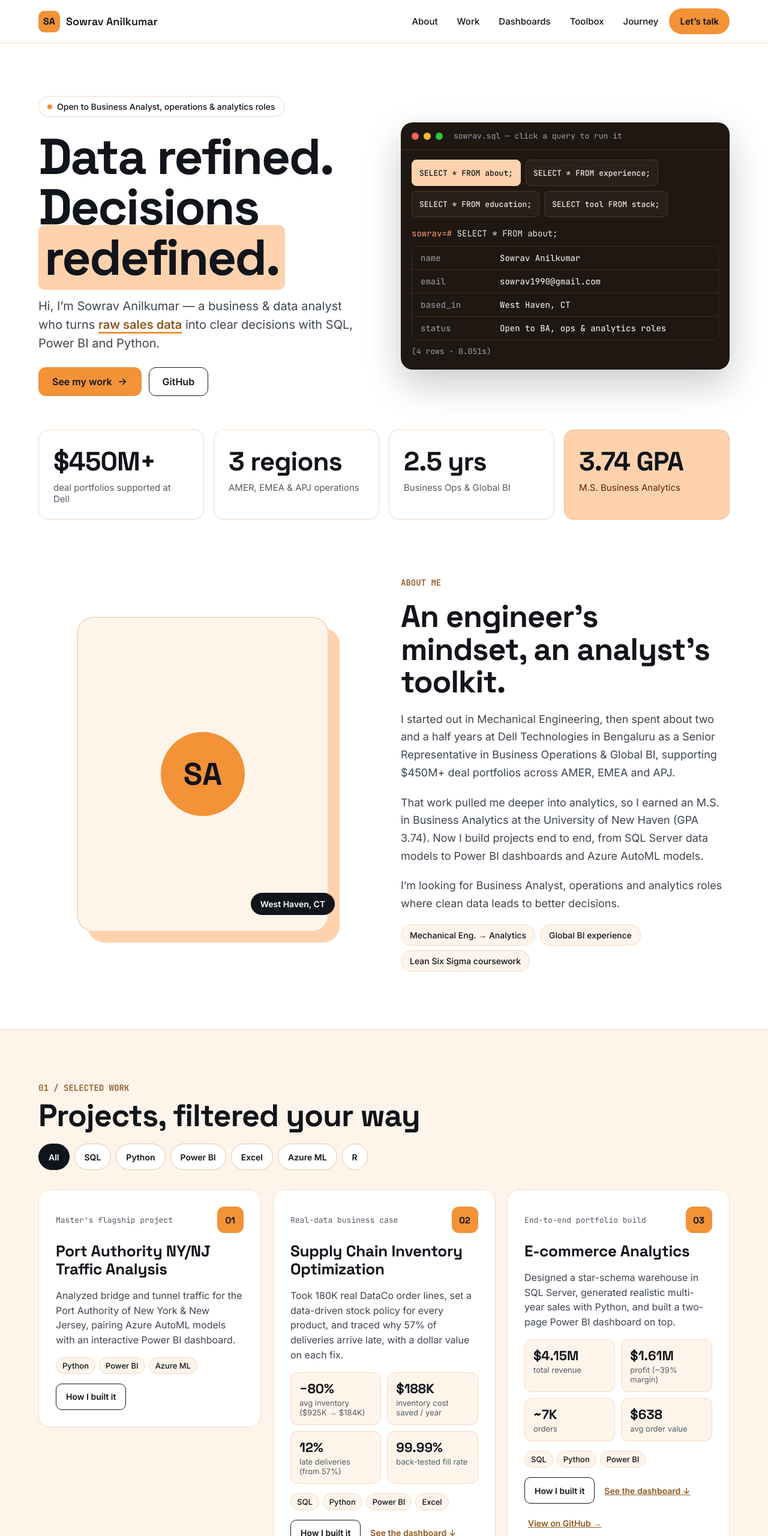
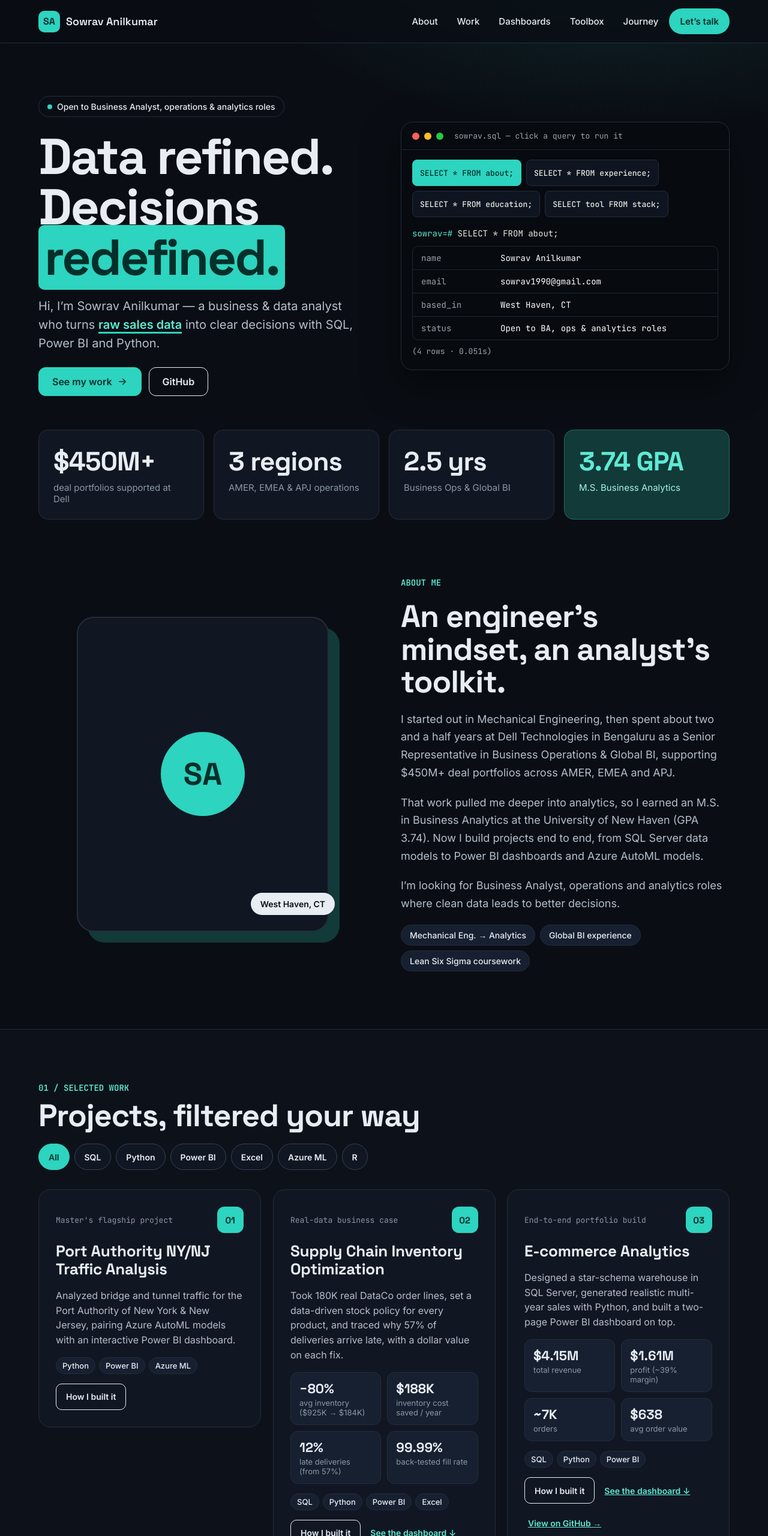
Before and after one commit to AnilkumarSowrav/AnilkumarSowrav.github.io, a plain HTML site: page index.html in a window 1280 px wide. Shown: the top 2560 px of the page at 60% size. Drawn offline with Linux system fonts and the light colour scheme.

Commit message:
Switch to dark theme with teal accent

```diff
--- a/index.html
+++ b/index.html
@@ -4,6 +4,7 @@
 <script>document.documentElement.classList.add('js')</script>
 <meta charset="utf-8">
 <meta name="viewport" content="width=device-width, initial-scale=1">
+<meta name="theme-color" content="#0A0E14">
 <title>Sowrav Anilkumar — Business &amp; Data Analyst</title>
 <meta name="description" content="Sowrav Anilkumar — Business & Data Analyst. SQL, Power BI, Python. Former Dell Technologies Global BI; M.S. Business Analytics, University of New Haven.">
 <meta property="og:title" content="Sowrav Anilkumar — Business & Data Analyst">
@@ -16,22 +17,28 @@
 <style>
   /* ===== THEME — change colors here ===== */
   :root{
-    --accent:#F39237;      /* main orange */
-    --accent-text:#92571F; /* darker orange for text on white */
-    --tint:#FFF4EA;        /* light peach background */
-    --tint-2:#FFD2AD;      /* highlight peach */
-    --line:#F3D9C4;
-    --line-2:#E8C3A5;
-    --ink:#11141A;
-    --body:#3E4550;
-    --muted:#545B66;
-    --dark:#1F1712;
-    --dark-2:#2A1F19;
-    --dark-line:#3A2C24;
+    color-scheme:dark;
+    --bg:#0A0E14;          /* page background */
+    --bg-2:#0D121A;        /* alternate section background */
+    --surface:#111722;     /* cards */
+    --surface-2:#172031;   /* chips, inner boxes */
+    --accent:#2DD4BF;      /* main teal */
+    --accent-text:#5EEAD4; /* teal for text on dark */
+    --on-accent:#042F2A;   /* text on teal */
+    --tint:#0F2226;        /* teal-tinted surface */
+    --tint-2:#123A38;      /* stronger teal tint */
+    --line:#232D3B;
+    --line-2:#334155;
+    --ink:#E8EDF4;         /* headings / main text */
+    --body:#B4BECC;        /* paragraph text */
+    --muted:#8A96A6;
+    --dark:#070A0F;        /* console */
+    --dark-2:#0F1520;
+    --dark-line:#1E2733;
   }
   *{box-sizing:border-box}
   html{scroll-behavior:smooth}
-  body{margin:0;background:#fff;color:var(--ink);font-family:Inter,system-ui,sans-serif}
+  body{margin:0;background:radial-gradient(1000px 520px at 80% -120px,rgba(45,212,191,.13),transparent 65%) no-repeat,var(--bg);color:var(--ink);font-family:Inter,system-ui,sans-serif}
   a{color:var(--ink)} a:hover{color:var(--accent-text)}
   h1,h2,h3{font-family:'Space Grotesk',sans-serif;margin:0}
   .mono{font-family:'JetBrains Mono',ui-monospace,monospace}
@@ -39,7 +46,7 @@
   .label{font-family:'JetBrains Mono',monospace;font-size:14px;font-weight:600;color:var(--accent-text)}
   .h2{font-size:clamp(34px,4.5vw,52px);letter-spacing:-.02em;line-height:1.05}
   .lift{transition:transform .18s ease,box-shadow .18s ease}
-  .lift:hover{transform:translateY(-4px);box-shadow:0 14px 30px rgba(17,20,26,.10)}
+  .lift:hover{transform:translateY(-4px);box-shadow:0 14px 30px rgba(0,0,0,.45)}
   .press{transition:transform .12s ease,background .15s ease,color .15s ease;cursor:pointer}
   .press:hover{transform:translateY(-1px)} .press:active{transform:scale(.97)}
   .blink{animation:blink 1s steps(1) infinite} @keyframes blink{50%{opacity:0}}
@@ -57,19 +64,20 @@
   @media (prefers-reduced-motion:reduce){.js .reveal{opacity:1;transform:none;transition:none}.card,.qrow,.qmeta{animation:none}}
 
   /* nav */
-  header{position:sticky;top:0;z-index:10;background:rgba(255,255,255,.92);backdrop-filter:blur(8px);border-bottom:1px solid var(--line)}
+  header{position:sticky;top:0;z-index:10;background:rgba(10,14,20,.78);backdrop-filter:blur(10px);border-bottom:1px solid var(--line)}
   nav{display:flex;flex-wrap:wrap;align-items:center;justify-content:space-between;gap:12px;padding:14px 24px;max-width:1200px;margin:0 auto}
   .brand{display:flex;align-items:center;gap:10px;text-decoration:none}
-  .logo{width:36px;height:36px;border-radius:10px;background:var(--accent);display:flex;align-items:center;justify-content:center;font:700 16px 'Space Grotesk',sans-serif}
+  .logo{width:36px;height:36px;border-radius:10px;background:var(--accent);color:var(--on-accent);display:flex;align-items:center;justify-content:center;font:700 16px 'Space Grotesk',sans-serif}
   .brand span:last-child{font:600 18px 'Space Grotesk',sans-serif}
   .navlinks{display:flex;flex-wrap:wrap;align-items:center;gap:4px}
   .navlinks a{padding:12px 14px;font-size:15px;font-weight:500;text-decoration:none}
-  .navlinks a.cta{background:var(--accent);border-radius:999px;font-weight:600;padding:12px 18px}
+  .navlinks a.cta{background:var(--accent);color:var(--on-accent);border-radius:999px;font-weight:600;padding:12px 18px}
 
   /* buttons */
   .btn{display:inline-flex;align-items:center;gap:8px;min-height:48px;padding:0 22px;border-radius:12px;font-weight:600;font-size:16px;text-decoration:none;border:1.5px solid var(--ink);color:var(--ink);background:transparent}
-  .btn.fill{background:var(--accent);border-color:var(--accent)}
-  .btn.dark{background:var(--ink);border-color:var(--ink);color:#fff}
+  .btn.fill{background:var(--accent);border-color:var(--accent);color:var(--on-accent)}
+  .btn.fill:hover{color:var(--on-accent)}
+  .btn.dark{background:var(--on-accent);border-color:var(--on-accent);color:#fff}
   .btn.dark:hover{color:#fff}
 
   /* hero */
@@ -78,22 +86,22 @@
   .pill{align-self:flex-start;display:inline-flex;align-items:center;gap:8px;padding:8px 14px;border:1px solid var(--line);border-radius:999px;font-size:14px;font-weight:500}
   .dot{width:8px;height:8px;border-radius:50%;background:var(--accent)}
   .hero h1{font-weight:700;font-size:clamp(48px,7vw,84px);line-height:1;letter-spacing:-.03em}
-  .hl{background:var(--tint-2);padding:0 10px;border-radius:10px}
+  .hl{background:var(--accent);color:var(--on-accent);padding:0 10px;border-radius:10px}
   .lead{margin:0;font-size:20px;line-height:1.55;color:var(--body);max-width:540px}
   #word{font-weight:600;color:var(--accent-text);border-bottom:3px solid var(--accent);transition:opacity .2s}
   .row{display:flex;flex-wrap:wrap;gap:12px}
 
   /* console */
-  .console{background:var(--dark);border-radius:20px;overflow:hidden;box-shadow:0 24px 60px rgba(17,20,26,.22);font-family:'JetBrains Mono',monospace}
+  .console{background:var(--dark);border:1px solid var(--line);border-radius:20px;overflow:hidden;box-shadow:0 24px 60px rgba(0,0,0,.5);font-family:'JetBrains Mono',monospace}
   .console-top{display:flex;align-items:center;gap:8px;padding:14px 18px;border-bottom:1px solid var(--dark-line)}
   .console-top i{width:12px;height:12px;border-radius:50%;display:block}
   .console-top span{margin-left:10px;font-size:13px;color:#9AA3AE}
   .qbtns{padding:16px 18px 6px;display:flex;flex-wrap:wrap;gap:8px}
-  .qbtn{min-height:44px;padding:8px 12px;border-radius:8px;font:500 13px 'JetBrains Mono',monospace;background:var(--dark-2);color:#E8EAE4;border:1px solid #4A372C}
-  .qbtn.on{background:var(--tint-2);color:var(--ink);border-color:var(--tint-2)}
+  .qbtn{min-height:44px;padding:8px 12px;border-radius:8px;font:500 13px 'JetBrains Mono',monospace;background:var(--dark-2);color:#E8EAE4;border:1px solid var(--line)}
+  .qbtn.on{background:var(--accent);color:var(--on-accent);border-color:var(--accent)}
   .qout{padding:12px 18px 22px;min-height:236px}
   .prompt{font-size:14px;color:#E8EAE4;margin-bottom:12px}
-  .prompt b{color:#FFA263;font-weight:400}
+  .prompt b{color:var(--accent-text);font-weight:400}
   .qtable{border:1px solid var(--dark-line);border-radius:10px;overflow:hidden}
   .qrow{display:grid;grid-template-columns:120px 1fr;gap:12px;padding:10px 14px;border-bottom:1px solid var(--dark-line);font-size:14px}
   .qrow:last-child{border-bottom:0}
@@ -102,44 +110,44 @@
 
   /* stats */
   .stats{display:grid;grid-template-columns:repeat(auto-fit,minmax(220px,1fr));gap:16px;padding-bottom:72px}
-  .stat{background:#fff;border:1px solid var(--line);border-radius:16px;padding:24px;display:flex;flex-direction:column;gap:6px}
+  .stat{background:var(--surface);border:1px solid var(--line);border-radius:16px;padding:24px;display:flex;flex-direction:column;gap:6px}
   .stat b{font:700 44px 'Space Grotesk',sans-serif;letter-spacing:-.02em}
   .stat span{font-size:15px;color:var(--muted)}
-  .stat.peach{background:var(--tint-2);border-color:#F5B98A} .stat.peach span{color:#5A2508}
+  .stat.peach{background:var(--tint-2);border-color:#1F6B63} .stat.peach b{color:var(--accent-text)} .stat.peach span{color:#A7F3E8}
 
   /* about */
   .about{display:grid;grid-template-columns:repeat(auto-fit,minmax(min(100%,340px),1fr));gap:56px;align-items:center;padding-top:24px;padding-bottom:96px}
   .photo{position:relative;max-width:420px;width:100%;justify-self:center}
   .photo .back{position:absolute;inset:18px -18px -18px 18px;border-radius:28px;background:var(--tint-2)}
-  .photo .frame{position:relative;aspect-ratio:4/5;border-radius:28px;background:var(--tint);border:2px solid var(--line);display:flex;align-items:center;justify-content:center;overflow:hidden}
+  .photo .frame{position:relative;aspect-ratio:4/5;border-radius:28px;background:var(--surface);border:2px solid var(--line);display:flex;align-items:center;justify-content:center;overflow:hidden}
   .photo .frame img{width:100%;height:100%;object-fit:cover}
-  .mono-badge{width:140px;height:140px;border-radius:50%;background:var(--accent);display:flex;align-items:center;justify-content:center;font:700 52px 'Space Grotesk',sans-serif}
-  .photo .loc{position:absolute;right:-10px;bottom:28px;padding:10px 16px;border-radius:999px;background:var(--ink);color:#fff;font-size:14px;font-weight:600}
+  .mono-badge{width:140px;height:140px;border-radius:50%;background:var(--accent);color:var(--on-accent);display:flex;align-items:center;justify-content:center;font:700 52px 'Space Grotesk',sans-serif}
+  .photo .loc{position:absolute;right:-10px;bottom:28px;padding:10px 16px;border-radius:999px;background:var(--ink);color:var(--bg);font-size:14px;font-weight:600}
   .about-copy{display:flex;flex-direction:column;gap:20px}
   .about-copy p{margin:0;font-size:18px;line-height:1.65;color:var(--body)}
   .chips{display:flex;flex-wrap:wrap;gap:8px}
-  .chip{font-size:14px;font-weight:500;padding:8px 14px;border-radius:999px;background:var(--tint);border:1px solid var(--line)}
+  .chip{font-size:14px;font-weight:500;padding:8px 14px;border-radius:999px;background:var(--surface-2);border:1px solid var(--line)}
 
   /* work */
-  #work{background:var(--tint);border-top:1px solid var(--line);border-bottom:1px solid var(--line)}
+  #work{background:var(--bg-2);border-top:1px solid var(--line);border-bottom:1px solid var(--line)}
   .section{padding-top:88px;padding-bottom:88px;display:flex;flex-direction:column;gap:32px}
   .work-head{display:flex;flex-wrap:wrap;align-items:flex-end;justify-content:space-between;gap:20px}
   .stack{display:flex;flex-direction:column;gap:10px}
   .filters{display:flex;flex-wrap:wrap;gap:8px}
-  .fbtn{min-height:44px;padding:10px 16px;border-radius:999px;font:600 14px Inter,sans-serif;background:#fff;color:var(--ink);border:1.5px solid var(--line-2)}
-  .fbtn.on{background:var(--ink);color:#fff;border-color:var(--ink)}
+  .fbtn{min-height:44px;padding:10px 16px;border-radius:999px;font:600 14px Inter,sans-serif;background:var(--surface);color:var(--ink);border:1.5px solid var(--line-2)}
+  .fbtn.on{background:var(--accent);color:var(--on-accent);border-color:var(--accent)}
   .cards{display:grid;grid-template-columns:repeat(auto-fill,minmax(min(100%,340px),1fr));gap:20px;align-items:start}
-  .card{background:#fff;border:1px solid var(--line);border-radius:20px;padding:28px;display:flex;flex-direction:column;gap:16px}
+  .card{background:var(--surface);border:1px solid var(--line);border-radius:20px;padding:28px;display:flex;flex-direction:column;gap:16px}
   .card-top{display:flex;align-items:center;justify-content:space-between;gap:12px}
   .card-top span:first-child{font-family:'JetBrains Mono',monospace;font-size:13px;color:var(--muted)}
-  .num{width:44px;height:44px;border-radius:12px;display:flex;align-items:center;justify-content:center;font:700 15px 'Space Grotesk',sans-serif;background:var(--accent)}
+  .num{width:44px;height:44px;border-radius:12px;display:flex;align-items:center;justify-content:center;font:700 15px 'Space Grotesk',sans-serif;background:var(--accent);color:var(--on-accent)}
   .card h3{font-size:26px;line-height:1.15;letter-spacing:-.01em}
   .card p{margin:0;font-size:16px;line-height:1.55;color:var(--body)}
   .metrics{display:grid;grid-template-columns:repeat(2,minmax(0,1fr));gap:10px}
-  .metric{background:var(--tint);border:1px solid var(--line);border-radius:12px;padding:12px 14px;display:flex;flex-direction:column;gap:2px}
+  .metric{background:var(--surface-2);border:1px solid var(--line);border-radius:12px;padding:12px 14px;display:flex;flex-direction:column;gap:2px}
   .metric b{font:700 22px 'Space Grotesk',sans-serif} .metric span{font-size:13px;color:var(--muted)}
   .tags{display:flex;flex-wrap:wrap;gap:6px}
-  .tag{font-size:13px;font-weight:500;padding:5px 10px;border-radius:999px;background:var(--tint);border:1px solid var(--line)}
+  .tag{font-size:13px;font-weight:500;padding:5px 10px;border-radius:999px;background:var(--surface-2);border:1px solid var(--line)}
   .details{margin:0;padding:16px 0 0 18px;border-top:1px dashed var(--line-2);display:flex;flex-direction:column;gap:8px;font-size:15px;line-height:1.5;color:var(--body)}
   .tbtn{min-height:44px;padding:10px 16px;border-radius:10px;border:1.5px solid var(--ink);background:transparent;color:var(--ink);font:600 14px Inter,sans-serif}
   .glink{display:inline-flex;align-items:center;min-height:44px;padding:0 6px;font-size:14px;font-weight:600;color:var(--accent-text)}
@@ -148,11 +156,11 @@
   .dash-pick{display:flex;flex-direction:column;gap:12px;margin-top:28px}
   .dash-pick .row2{display:flex;flex-wrap:wrap;align-items:center;gap:12px}
   .dash-pick .k{width:72px;font:600 12px 'JetBrains Mono',monospace;letter-spacing:.06em;color:var(--muted,#5b6470)}
-  .dash-proj{display:flex;flex-wrap:wrap;align-items:baseline;justify-content:space-between;gap:8px 20px;margin:24px 0 16px;padding:16px 20px;border:1.5px solid var(--line-2);border-radius:16px;background:#fff}
+  .dash-proj{display:flex;flex-wrap:wrap;align-items:baseline;justify-content:space-between;gap:8px 20px;margin:24px 0 16px;padding:16px 20px;border:1.5px solid var(--line-2);border-radius:16px;background:var(--surface)}
   .dash-proj h3{margin:0;font-size:20px}
   .dash-proj p{margin:4px 0 0;font-size:15px;color:var(--muted,#5b6470)}
   .dash{display:grid;grid-template-columns:repeat(auto-fit,minmax(min(100%,300px),1fr));gap:28px;align-items:start}
-  .dash-frame{grid-column:span 2;background:var(--dark);border-radius:20px;overflow:hidden;box-shadow:0 24px 60px rgba(17,20,26,.18)}
+  .dash-frame{grid-column:span 2;background:var(--dark);border:1px solid var(--line);border-radius:20px;overflow:hidden;box-shadow:0 24px 60px rgba(0,0,0,.5)}
   @media (max-width:700px){.dash-frame{grid-column:auto}}
   .dash-bar{display:flex;align-items:center;gap:8px;padding:12px 16px;border-bottom:1px solid var(--dark-line);font:500 13px 'JetBrains Mono',monospace;color:#9AA3AE}
   .dash-bar i{width:11px;height:11px;border-radius:50%;display:block}
@@ -162,12 +170,12 @@
   .dash-img .zoom{position:absolute;right:14px;bottom:14px;display:inline-flex;align-items:center;gap:6px;padding:8px 12px;border-radius:999px;background:rgba(17,20,26,.85);color:#fff;font:600 13px Inter,sans-serif;opacity:0;transition:opacity .2s}
   .dash-img:hover .zoom,.dash-img:focus-visible .zoom{opacity:1}
   .dash-notes{display:flex;flex-direction:column;gap:12px}
-  .note{background:#fff;border:1px solid var(--line);border-radius:16px;padding:18px 20px;display:flex;gap:14px;align-items:flex-start;animation:cardIn .45s cubic-bezier(.2,.7,.2,1) both;animation-delay:calc(var(--i,0) * 90ms)}
-  .note b{flex:none;width:32px;height:32px;border-radius:10px;background:var(--accent);display:flex;align-items:center;justify-content:center;font:700 14px 'Space Grotesk',sans-serif}
+  .note{background:var(--surface);border:1px solid var(--line);border-radius:16px;padding:18px 20px;display:flex;gap:14px;align-items:flex-start;animation:cardIn .45s cubic-bezier(.2,.7,.2,1) both;animation-delay:calc(var(--i,0) * 90ms)}
+  .note b{flex:none;width:32px;height:32px;border-radius:10px;background:var(--accent);color:var(--on-accent);display:flex;align-items:center;justify-content:center;font:700 14px 'Space Grotesk',sans-serif}
   .note p{margin:0;font-size:15px;line-height:1.5;color:var(--body)}
   .note strong{color:var(--ink)}
   dialog.lightbox{border:0;padding:0;background:transparent;max-width:min(96vw,1600px);width:100%}
-  dialog.lightbox::backdrop{background:rgba(17,20,26,.82)}
+  dialog.lightbox::backdrop{background:rgba(3,5,8,.88)}
   dialog.lightbox img{display:block;width:100%;height:auto;border-radius:12px}
   dialog.lightbox .close{position:absolute;top:10px;right:10px;width:44px;height:44px;border-radius:50%;border:0;background:#11141A;color:#fff;font-size:22px;cursor:pointer}
   @media (prefers-reduced-motion:reduce){.note{animation:none}.dash-img img{transition:none}}
@@ -175,31 +183,30 @@
   /* toolbox */
   .tool-grid{display:grid;grid-template-columns:repeat(auto-fit,minmax(min(100%,420px),1fr));gap:28px;align-items:stretch}
   .skills{display:flex;flex-wrap:wrap;align-content:flex-start;gap:10px}
-  .sbtn{min-height:48px;padding:12px 20px;border-radius:14px;font:600 16px Inter,sans-serif;background:#fff;color:var(--ink);border:1.5px solid var(--line)}
-  .sbtn.on{background:var(--accent);border-color:var(--accent)}
-  .skill-panel{background:var(--dark);color:#fff;border-radius:20px;padding:32px;display:flex;flex-direction:column;gap:14px;min-height:220px}
-  .skill-panel .lvl{font-family:'JetBrains Mono',monospace;font-size:13px;color:#FFA263}
+  .sbtn{min-height:48px;padding:12px 20px;border-radius:14px;font:600 16px Inter,sans-serif;background:var(--surface);color:var(--ink);border:1.5px solid var(--line)}
+  .sbtn.on{background:var(--accent);border-color:var(--accent);color:var(--on-accent)}
+  .skill-panel{background:var(--dark);border:1px solid var(--line);color:#fff;border-radius:20px;padding:32px;display:flex;flex-direction:column;gap:14px;min-height:220px}
+  .skill-panel .lvl{font-family:'JetBrains Mono',monospace;font-size:13px;color:var(--accent-text)}
   .skill-panel h3{font-size:34px;letter-spacing:-.01em}
   .skill-panel p{margin:0;font-size:17px;line-height:1.6;color:#D3D7DD}
   .used{margin-top:auto;display:flex;flex-wrap:wrap;gap:8px}
   .used span{font-size:13px;padding:6px 12px;border-radius:999px;background:var(--dark-line);color:#E8EAE4}
 
   /* journey */
-  #journey{background:var(--accent)}
-  #journey .label{color:var(--ink)}
+  #journey{background:var(--bg-2);border-top:1px solid var(--line);border-bottom:1px solid var(--line)}
   .steps{display:grid;grid-template-columns:repeat(auto-fit,minmax(200px,1fr));gap:12px}
-  .step{min-height:120px;text-align:left;padding:20px;border-radius:16px;display:flex;flex-direction:column;gap:6px;font-family:Inter,sans-serif;background:#FBC593;color:var(--ink);border:1.5px solid #E07F24}
-  .step.on{background:var(--ink);color:#fff;border-color:var(--ink)}
+  .step{min-height:120px;text-align:left;padding:20px;border-radius:16px;display:flex;flex-direction:column;gap:6px;font-family:Inter,sans-serif;background:var(--surface);color:var(--ink);border:1.5px solid var(--line)}
+  .step.on{background:var(--accent);color:var(--on-accent);border-color:var(--accent)}
   .step small{font-family:'JetBrains Mono',monospace;font-size:13px;opacity:.8}
   .step strong{font:600 20px/1.2 'Space Grotesk',sans-serif}
   .step span{font-size:14px;opacity:.85}
-  .step-panel{background:#fff;border:1px solid #E07F24;border-radius:20px;padding:32px;display:flex;flex-direction:column;gap:14px}
+  .step-panel{background:var(--surface);border:1px solid var(--line);border-radius:20px;padding:32px;display:flex;flex-direction:column;gap:14px}
   .step-panel h3{font-size:28px}
   .step-panel ul{margin:0;padding-left:20px;display:flex;flex-direction:column;gap:10px;font-size:17px;line-height:1.55;color:var(--body)}
 
   /* contact */
   .contact{padding-top:96px;padding-bottom:72px}
-  .contact-box{background:var(--accent);border-radius:28px;padding:clamp(32px,6vw,72px);display:flex;flex-direction:column;gap:24px}
+  .contact-box{--ink:var(--on-accent);color:var(--on-accent);background:var(--accent);border-radius:28px;padding:clamp(32px,6vw,72px);display:flex;flex-direction:column;gap:24px}
   .contact-box h2{font-size:clamp(38px,6vw,72px);letter-spacing:-.03em;line-height:1;max-width:820px}
   .contact-box p{margin:0;font-size:18px;line-height:1.55;max-width:620px}
   footer{display:flex;flex-wrap:wrap;justify-content:space-between;gap:12px;padding:28px 4px 0;font-size:14px;color:var(--muted)}
@@ -243,7 +250,7 @@
       </div>
       <div class="qbtns" id="qbtns" role="group" aria-label="Queries"></div>
       <div class="qout" aria-live="polite">
-        <div class="prompt"><b>sowrav=#</b> <span id="qlabel"></span><span id="qcursor" class="blink" style="color:#FFA263" hidden>▌</span></div>
+        <div class="prompt"><b>sowrav=#</b> <span id="qlabel"></span><span id="qcursor" class="blink" style="color:var(--accent-text)" hidden>▌</span></div>
         <div id="qresult"></div>
       </div>
     </div>
```
